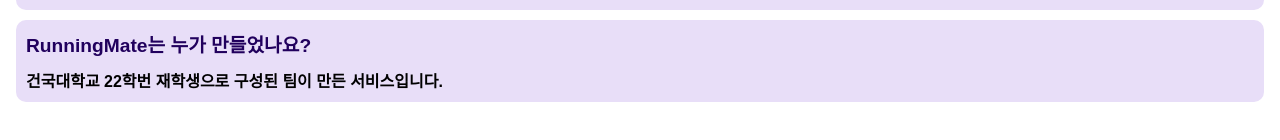
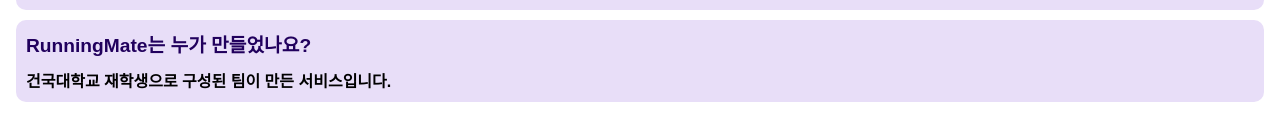
Before and after one commit to election-assistant-devteam/election-assistant, a React (Vite) app: page /faq in a window 1280 px wide. Shown: the part 200-340 px from the top of the page. Built offline with nearby package versions, Linux system fonts and the light colour scheme; a web font is replaced by a local one.

Commit message:
fix : CenterView 디자인 수정

```diff
--- a/src/pages/faq/index.tsx
+++ b/src/pages/faq/index.tsx
@@ -25,7 +25,7 @@ function index() {
               RunningMate는 누가 만들었나요?
             </div>
             <div className={styles.page__contents__faqContainer__faqItem__body}>
-              건국대학교 22학번 재학생으로 구성된 팀이 만든 서비스입니다.
+              건국대학교 재학생으로 구성된 팀이 만든 서비스입니다.
             </div>
           </div>
         </div>
--- a/src/pages/main/centerview/CenterView.tsx
+++ b/src/pages/main/centerview/CenterView.tsx
@@ -1,8 +1,6 @@
-import React, { useEffect, useState } from "react";
+import { useEffect, useState } from "react";
 import styles from "./styles/centerview.module.scss";
 import BotNav from "@/components/common/botnav/BotNav";
-import { useNavigate } from "react-router-dom";
-import AutoCarousel from "@/components/common/AutoCarousel/AutoCarousel";
 import CalendarButton from "./CalendarButton";
 import CommunitySection from "./CommunitySection";
 import LiveNewsSection from "./LiveNewsSection";
--- a/src/pages/main/centerview/HotPoliticianSection.module.scss
+++ b/src/pages/main/centerview/HotPoliticianSection.module.scss
@@ -16,7 +16,7 @@
   }
 
   @include desktop {
-    height: 12rem;
+    height: 14rem;
     &__header {
       display: flex;
       justify-content: center;
--- a/src/pages/main/centerview/styles/centerview.module.scss
+++ b/src/pages/main/centerview/styles/centerview.module.scss
@@ -19,7 +19,7 @@
 
     display: flex;
     flex-direction: column;
-    justify-content: start;
+    justify-content: space-between;
     align-items: center;
     flex: 1;
     @include desktop {
```
